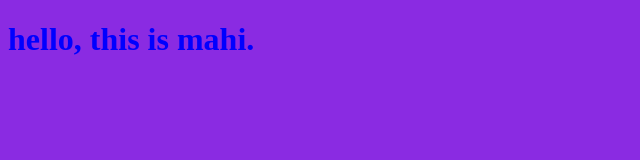
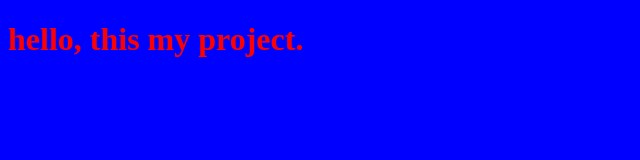
Before and after one commit to mahieddinechouireb2510-jpg/myproject, a plain HTML site: page index.html in a window 1280 px wide. Shown: the whole page, without its empty margins (0-640 px from the left). Drawn offline with Linux system fonts and the light colour scheme.

Commit message:
changing the color of write and color of background

```diff
--- a/index.html
+++ b/index.html
@@ -7,7 +7,7 @@
     <link rel="stylesheet" href ="style.css">
 </head>
 <body>
-  <h1>hello, this is mahi.</h1>
+  <h1>hello, this my project.</h1>
  <script src-"app.jss"></script>
 
 </body>
--- a/style.css
+++ b/style.css
@@ -1,6 +1,6 @@
 h1{
-    color: blue;
+    color: red;
 }
 body{
- background-color:blueviolet;
+ background-color:blue;
 }
```
